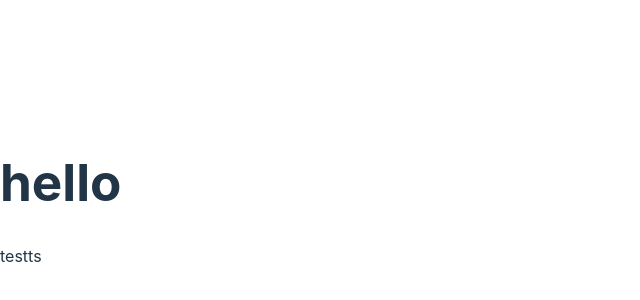
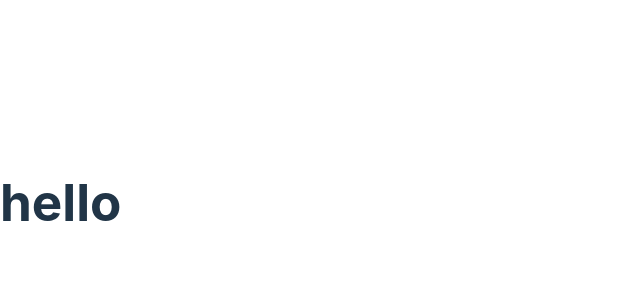
Before and after one commit to harshdev-7275/test-ci, a React (Vite) app: page / in a window 1280 px wide. Shown: the part 198-498 px from the top of the page, without its empty margins (0-640 px from the left). Built offline with nearby package versions, Linux system fonts and the light colour scheme.

Commit message:
new commit

```diff
--- a/src/App.jsx
+++ b/src/App.jsx
@@ -10,7 +10,6 @@ function App() {
   return (
     <>
      <h1>hello</h1>
-     <p>testts</p>
     </>
   )
 }
```
